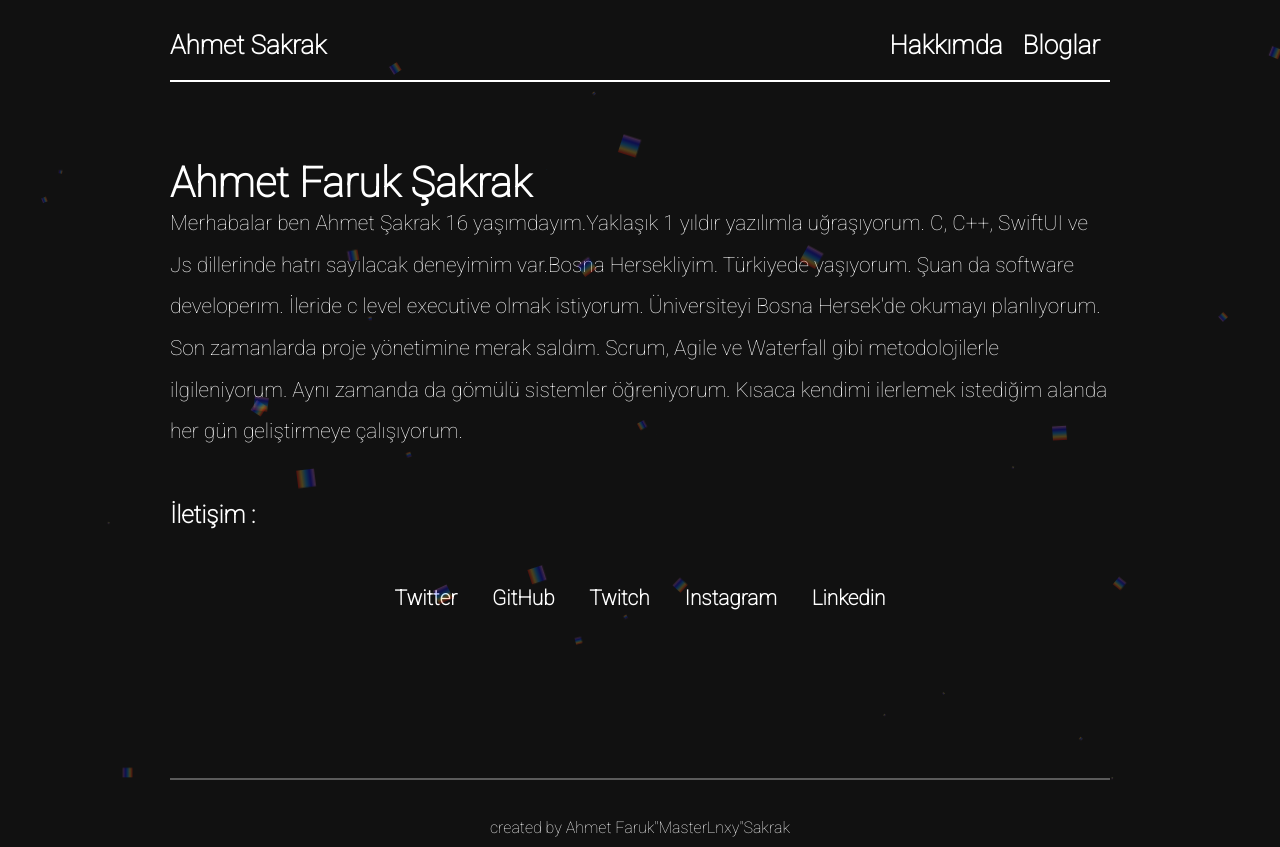
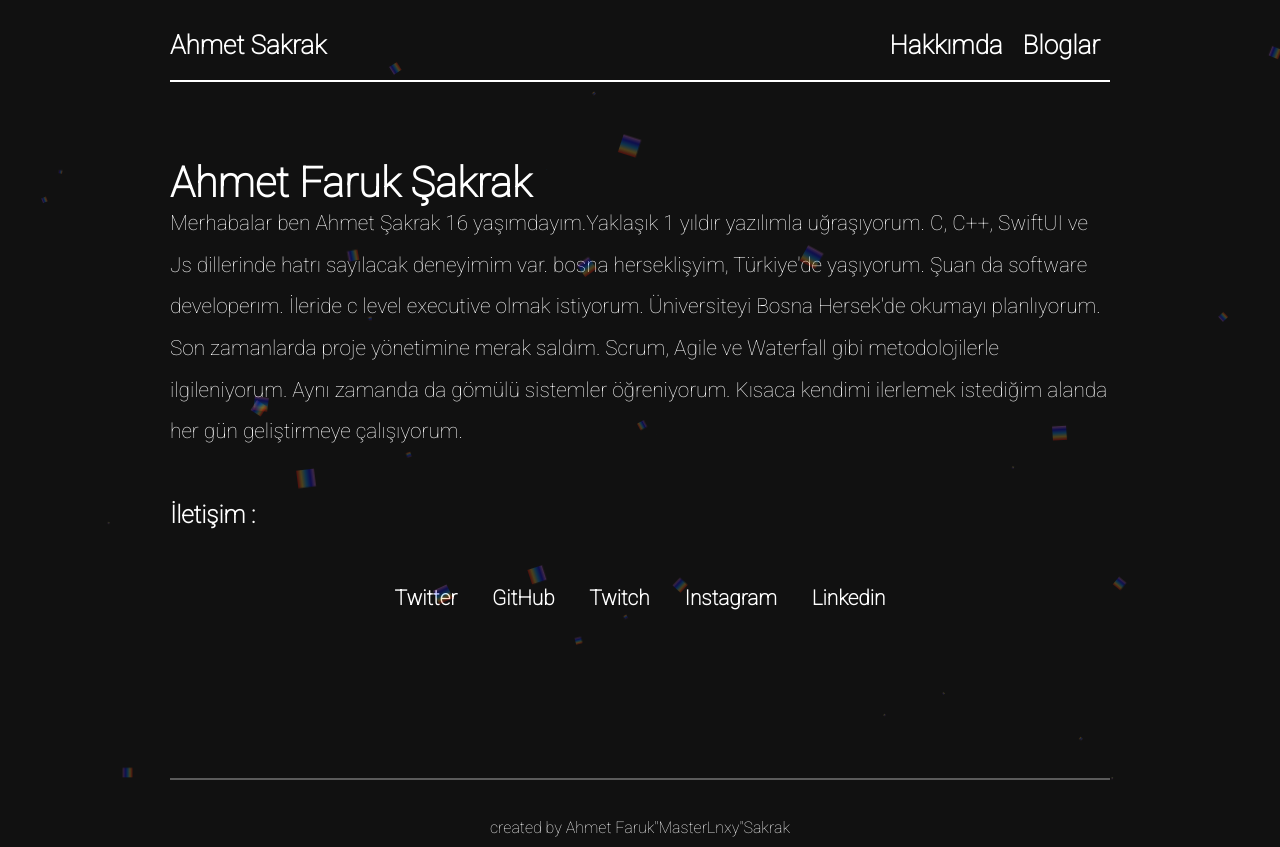
Before and after one commit to ASakrak/ahmetsakrak.com, a plain HTML site: page about.html in a window 1280 px wide. Drawn offline with Linux system fonts and the light colour scheme.

Commit message:
Update about.html

```diff
--- a/about.html
+++ b/about.html
@@ -45,7 +45,8 @@
 
             <h1>Ahmet Faruk Şakrak</h1>
             <p>Merhabalar ben Ahmet Şakrak 16 yaşımdayım.Yaklaşık 1 yıldır yazılımla uğraşıyorum.
-                C, C++, SwiftUI ve Js dillerinde hatrı sayılacak deneyimim var.Bosna Hersekliyim. Türkiyede yaşıyorum.
+                C, C++, SwiftUI ve Js dillerinde hatrı sayılacak deneyimim var. bosna herseklişyim, Türkiye'de
+                yaşıyorum.
                 Şuan da software developerım. İleride c level executive olmak istiyorum. Üniversiteyi Bosna Hersek'de
                 okumayı
                 planlıyorum.
```
